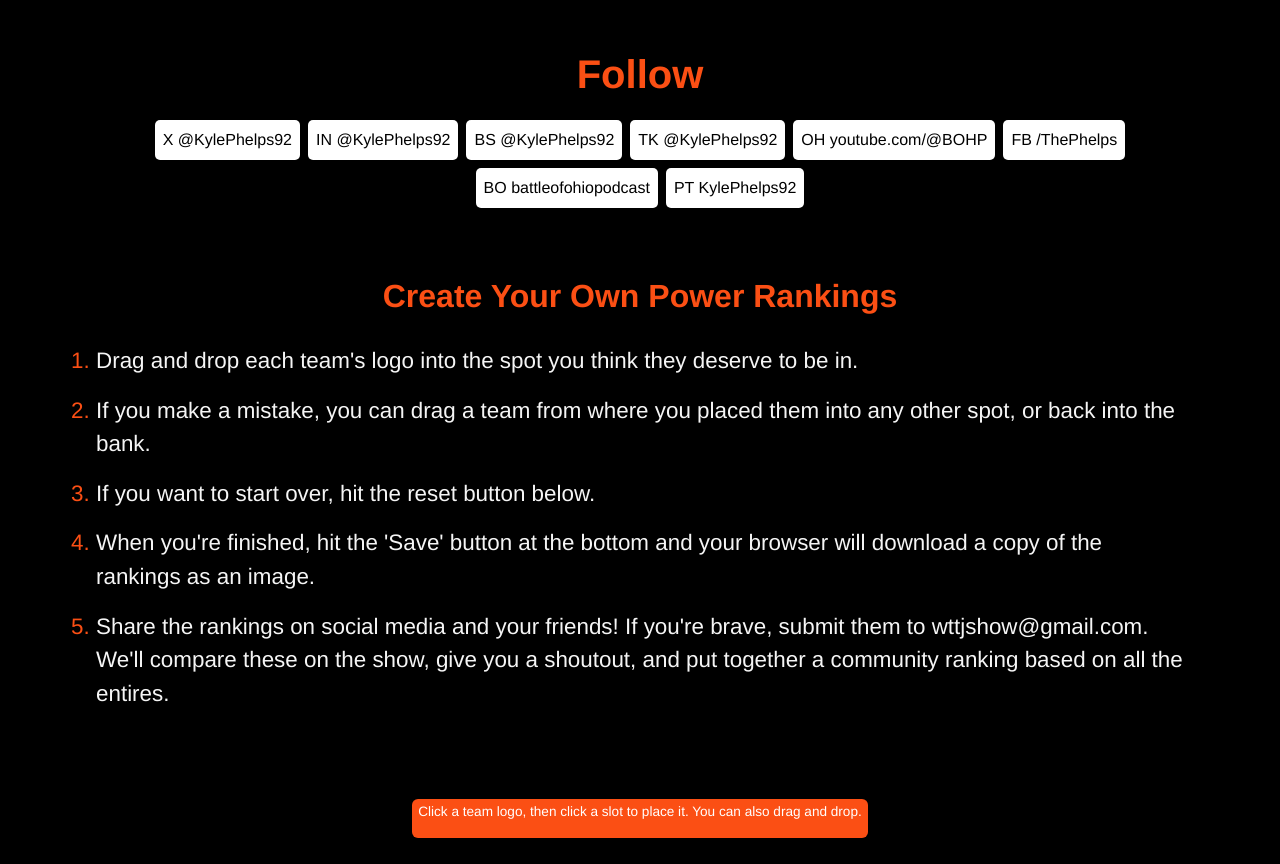
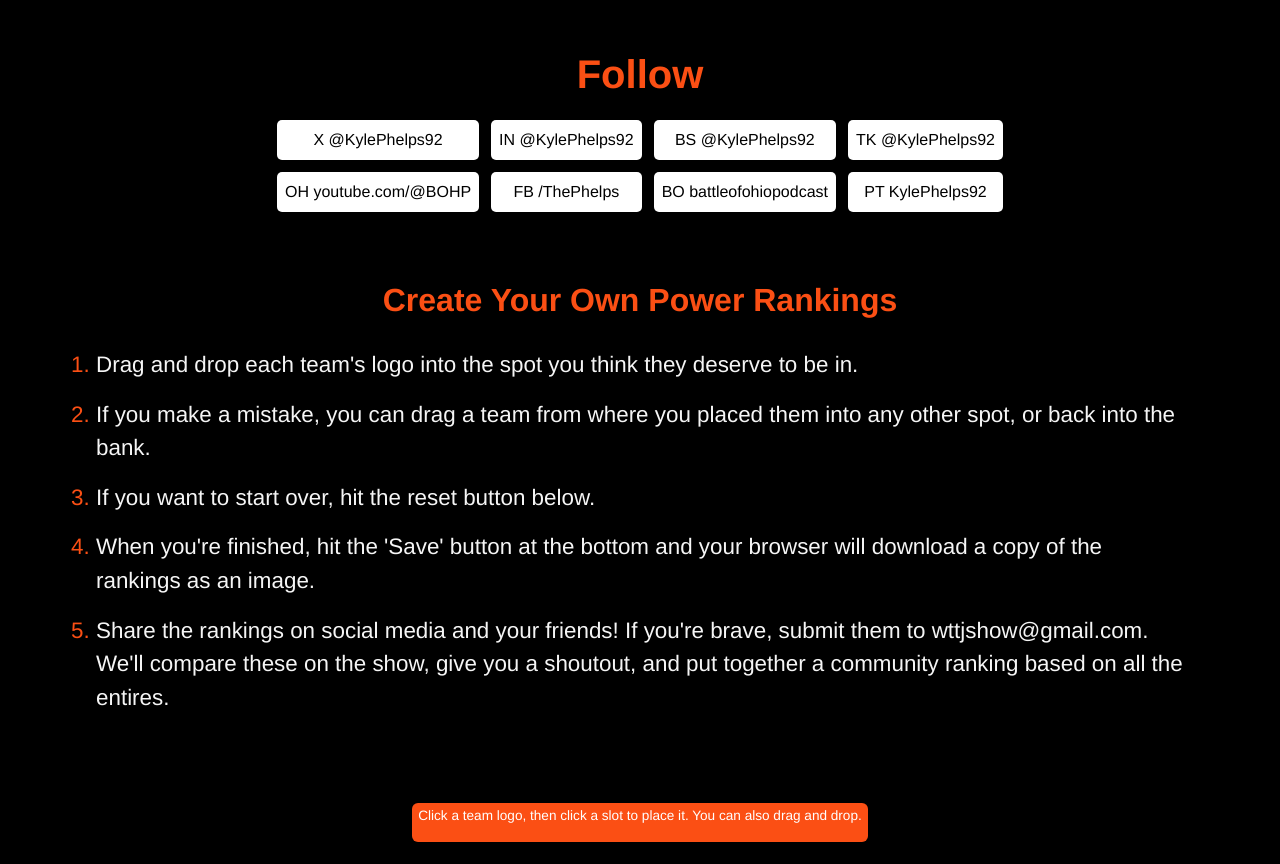
Before and after one commit to PhelpsKP/Zone, a React (Create React App) app: page / in a window 1280 px wide. Shown: the part 1800-2664 px from the top of the page. Built offline with nearby package versions, Linux system fonts and the light colour scheme.

Commit message:
Reformatted social buttons layout

```diff
--- a/src/zone.css
+++ b/src/zone.css
@@ -236,10 +236,10 @@ ol li::marker {
 }
 
 .social-links {
-  display: flex;
-  flex-wrap: wrap;
+  display: grid;
+  grid-template-columns: repeat(4, auto);
   justify-content: center;
-  gap: 0.5rem;
+  gap: 0.75rem;
   max-width: 100%;
   margin: 0 auto;
 }
@@ -487,6 +487,13 @@ footer a:hover {
     margin-top: 3rem;
   }
 
+  .social-links {
+    display: flex;
+    flex-wrap: wrap;
+    justify-content: center;
+    gap: 0.5rem;
+  }
+
   /* Footer adjustments */
   footer {
     flex-direction: column;
```
